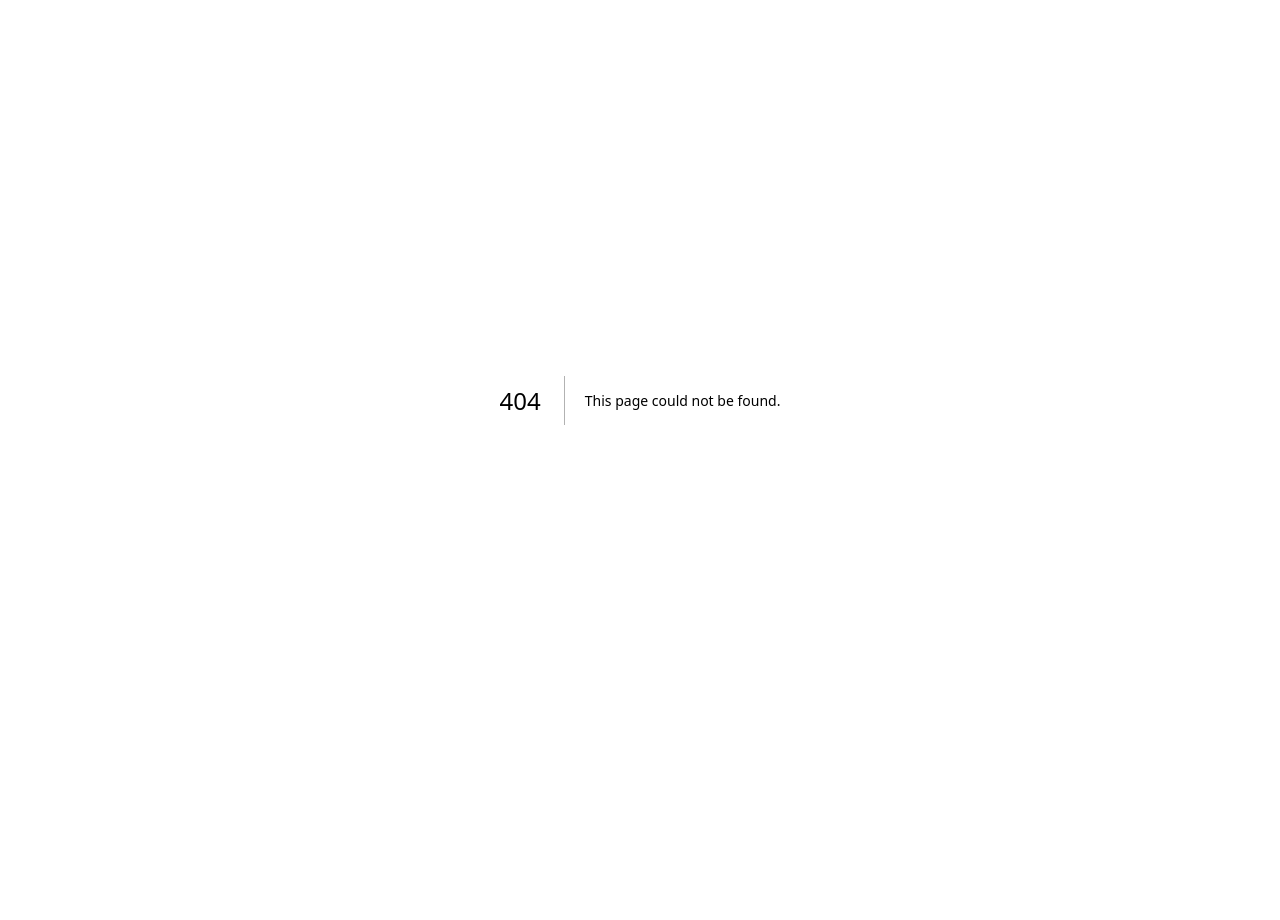
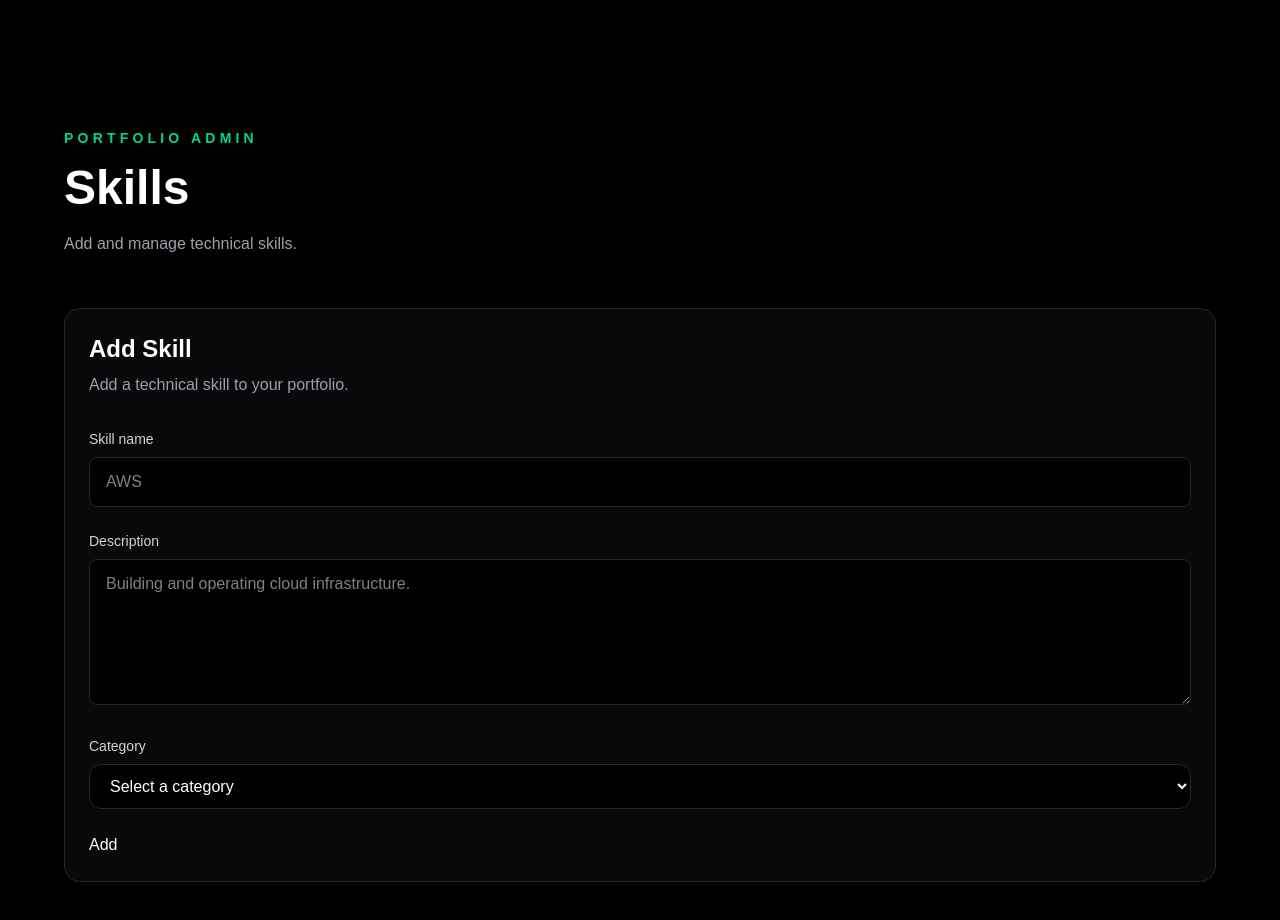
Before and after one commit to sphakamiso-git/aws-cloud-portfolio, a Next.js app: page /admin/skills in a window 1280 px wide. Before the commit this address had no page. Shown: the top 920 px of the page. Before the commit the page ends 800 px from the top, so only its background shows below. Built offline with nearby package versions, Linux system fonts and the light colour scheme.

Commit message:
feat: add skills admin form

```diff
--- /dev/null
+++ b/src/app/admin/skills/page.tsx
@@ -0,0 +1,37 @@
+import AdminNavigation from "@/components/admin/AdminNavigation";
+import SkillForm from "@/components/admin/SkillForm";
+import Select from "@/components/ui/Select";
+
+
+
+export default function AdminSkillsPage() {
+    return (
+        <main className="min-h-screen bg-black px-6 pb-24 pt-32 text-white">
+            <div className="mx-auto max-w-6xl">
+                <p className="text-sm font-semibold uppercase tracking-[0.3em] text-emerald-400">
+                    Portfolio Admin
+                </p>
+
+                <h1 className="mt-4 text-4xl font-bold sm:text-5xl">
+                    Skills
+                </h1>
+
+                <p className="mt-4 max-w-2xl leading-8 text-zinc-400">
+                    Add and manage technical skills.
+                </p>
+
+                <div className="mt-12 rounded-2xl border border-zinc-800 bg-zinc-950 p-6 smp-8">
+                    <h2 className="text-2xl font-bold">
+                        Add Skill
+                    </h2>
+
+                    <p className="mt-2 text-zinc-400">
+                        Add a technical skill to your portfolio.
+                    </p>
+
+                    <SkillForm />
+                </div>
+            </div>
+        </main>
+    );
+}
--- /dev/null
+++ b/src/components/admin/SkillForm.tsx
@@ -0,0 +1,81 @@
+"use client";
+
+import { useState, type ComponentPropsWithoutRef } from "react";
+import TextArea from "@/components/ui/TextArea";
+import TextInput from "@/components/ui/TextInput";
+import Button from "@/components/ui/Button";
+import Select from "@/components/ui/Select";
+import type { CreateSkillInput } from "@/types/skills";
+
+type FormSubmitHandler = ComponentPropsWithoutRef<"form">["onSubmit"];
+
+const skillCategories = [
+    { label: "Cloud", value: "Cloud" },
+    { label: "Programming", value: "Programming"},
+    { label: "DevOps", value: "DevOps"},
+    { label: "Linux", value: "Linux"},
+    { label: "Networking", value: "Networking"},
+    { label: "Security", value: "Security"},
+    { label: "Databases", value: "Databases"},
+    { label: "Web Development", value: "Web Development"},
+    { label: "Tools", value: "Tools"}
+
+];
+
+export default function SkillForm(){
+    const [name, setName] = useState("");
+    const [description, setDescription] = useState("");
+    const [category, setCategory] = useState("");
+
+    const handleSubmit: FormSubmitHandler = (event) => {
+        event.preventDefault();
+
+        // console.log({
+        //     name,
+        //     description,
+        //     category,
+        // });
+        const skill : CreateSkillInput = {
+            name,
+            description,
+            category,
+        };
+        console.log(skill);
+    };
+
+
+    return (
+        <form className="mt-8 space-y-6" onSubmit={handleSubmit}>
+            <TextInput
+                id="name"
+                label="Skill name"
+                value={name}
+                onChange={setName}
+                placeholder="AWS"
+
+            />
+
+            <TextArea
+                id="description"
+                label="Description"
+                value={description}
+                onChange={setDescription}
+                placeholder="Building and operating cloud infrastructure."
+
+            />
+
+            <Select
+                id="category"
+                label="Category"
+                value={category}
+                options={skillCategories}
+                onChange={setCategory}
+
+            />
+
+            <button type="submit">
+                Add
+            </button>
+        </form>
+    );
+}
--- /dev/null
+++ b/src/components/ui/Select.tsx
@@ -0,0 +1,47 @@
+interface SelectOption {
+    label: string;
+    value: string;
+}
+
+interface SelectProps {
+    id: string;
+    label: string;
+    value: string;
+    options: SelectOption[];
+    onChange: (value: string) => void;
+}
+
+export default function Select({ id, label, value, options, onChange,}:
+    SelectProps) {
+        return (
+            <div>
+                <label
+                    htmlFor={id}
+                    className="mb-2 block text-sm font-medium text-zinc-300"
+                >
+                    {label}
+                </label>
+
+                <select
+                    id={id}
+                    value={value}
+                    onChange={(event) => onChange(event.target.value)}
+                    className="w-full rounded-xl border border-zinc-800 bg-black px-4 py-3 text-white outline-none transition focus:border-emerald-500"
+                >
+
+                    <option value="">
+                        Select a category
+                    </option>
+
+                    {options.map((option) => (
+                        <option
+                            key={option.value}
+                            value={option.value}
+                        >
+                            {option.label}
+                        </option>
+                    ))}
+                </select>
+            </div>
+        );
+    }
--- /dev/null
+++ b/src/types/skills.ts
@@ -0,0 +1,12 @@
+
+export interface CreateSkillInput {
+    name: string;
+    description: string;
+    category: string;
+}
+
+export interface Skill extends CreateSkillInput {
+    skillId: string;
+    createdAt: string;
+    updatedAt: string;
+}
```
